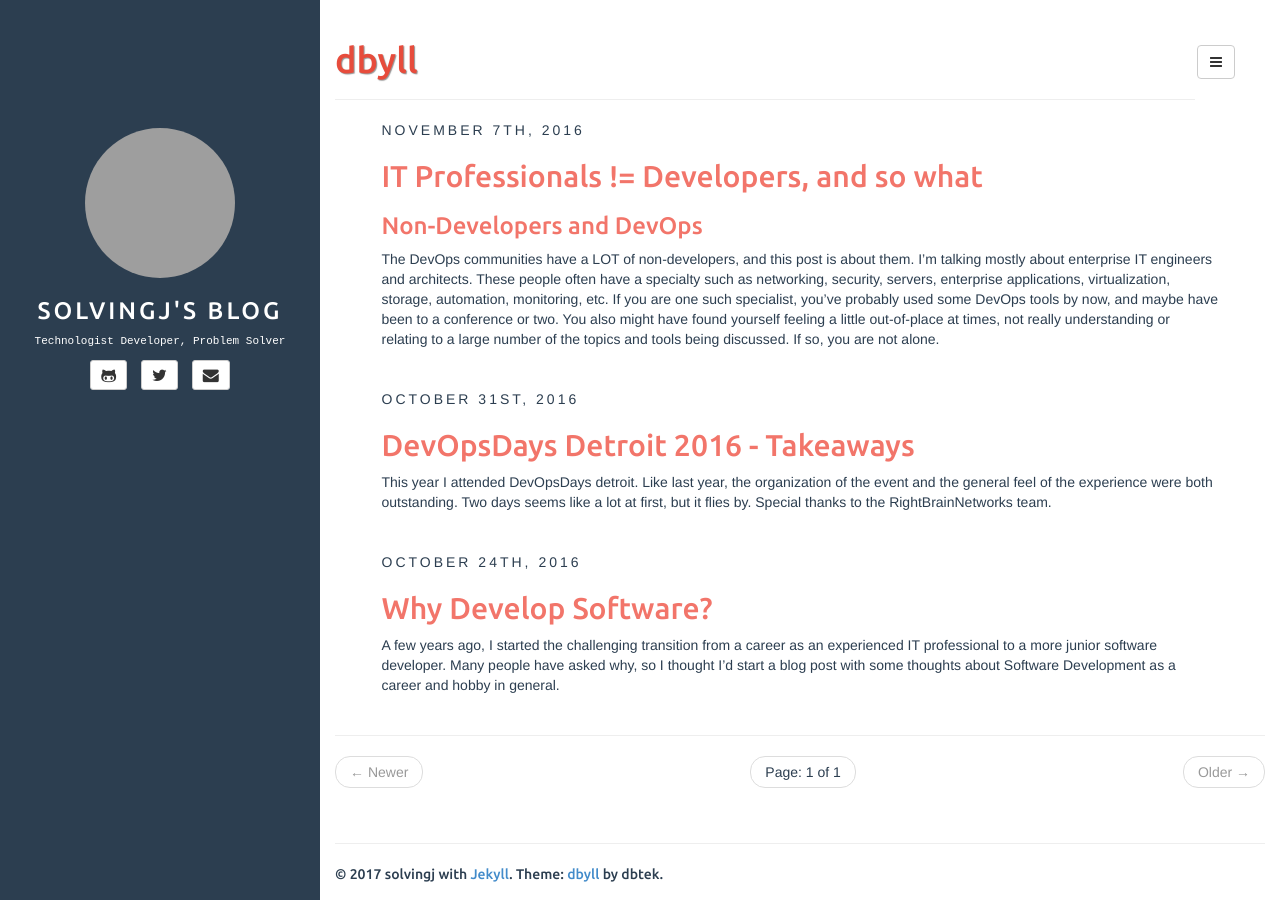
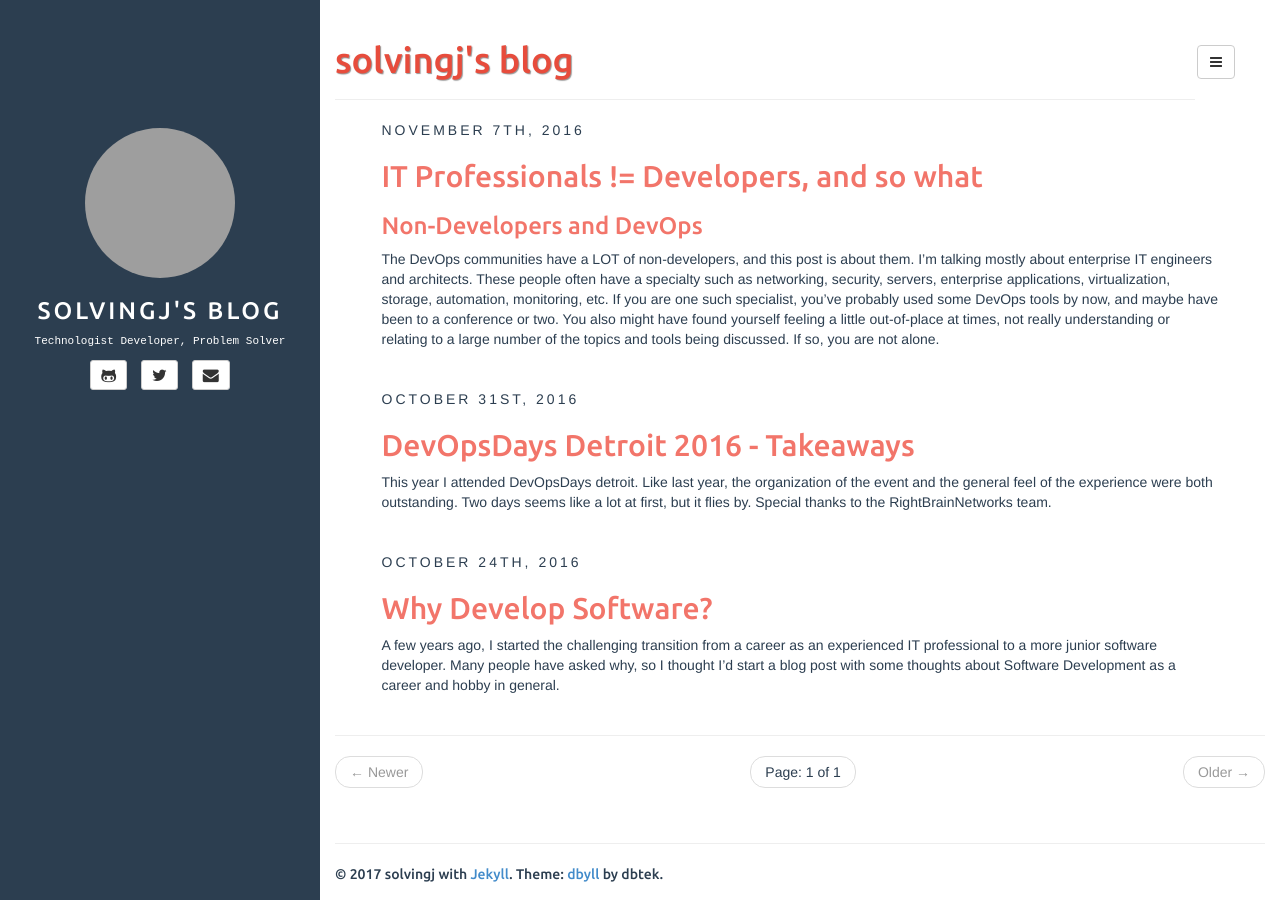
Before and after one commit to solvingJ/blog, a Jekyll site: the page built from index.html, in a window 1280 px wide. Built offline with Jekyll 4.4.1, drawn with Linux system fonts in a browser that asks for light colours; the list of posts is cut into pages by our own code; grey boxes are pictures that could not be loaded.

Commit message:
update title

```diff
--- a/_config.yml
+++ b/_config.yml
@@ -12,7 +12,7 @@ defaults:
     scope:
       path: "" # empty string for all files
     values:
-      title: dbyll
+      title: solvingj's blog
 
 description: SolvingJ's Blog
 author:
```
